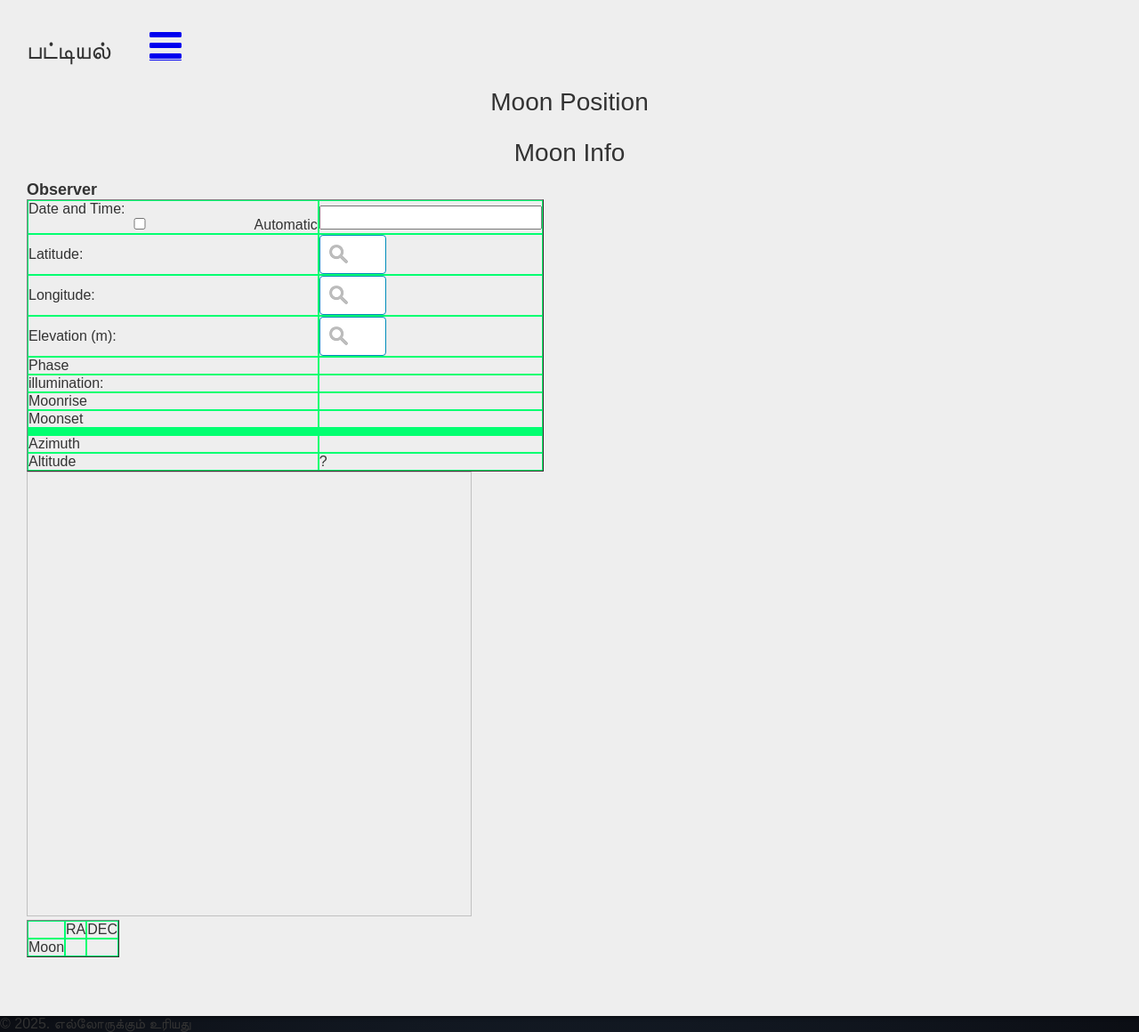
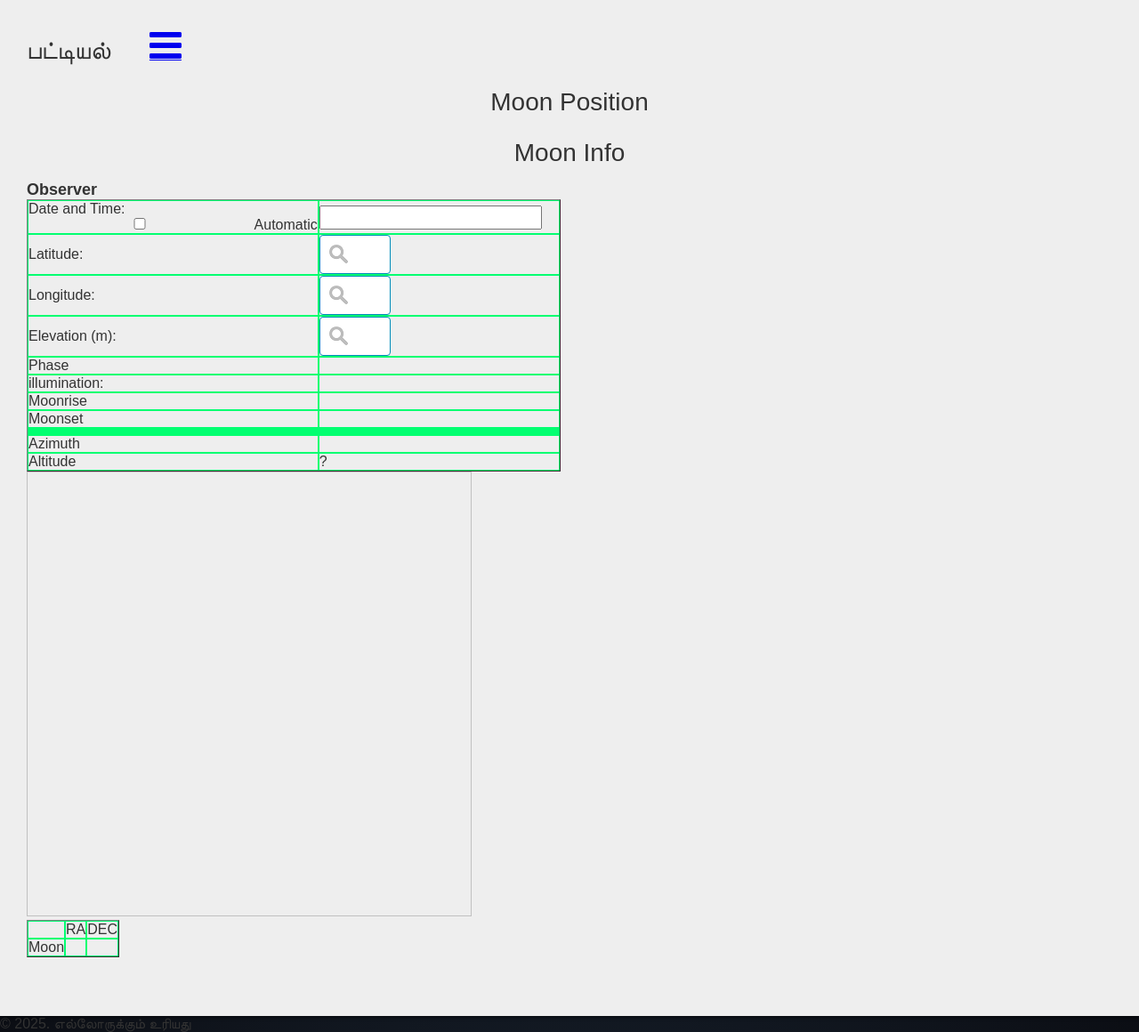
Before and after one commit to codeforweb/tamilislam, a Jekyll site: the page built from pages/moonpos.html, in a window 1280 px wide. Shown: the whole page at 89% size. Built offline with Jekyll 4.4.1, drawn with Linux system fonts in a browser that asks for light colours; some web fonts are replaced.

Commit message:
add moonpos

```diff
--- a/pages/moonpos.html
+++ b/pages/moonpos.html
@@ -31,15 +31,15 @@ layout: default
         </tr>
         <tr>
             <td>Latitude:</td>
-            <td><input type="text" id="EditLatitude" pattern="[\-\+]?\d+(\.\d*)?" size="10"></td>
+            <td><input type="text" id="EditLatitude" pattern="[\-\+]?\d+(\.\d*)?"></td>
         </tr>
         <tr>
             <td>Longitude:</td>
-            <td><input type="text" id="EditLongitude" pattern="[\-\+]?\d+(\.\d*)?" size="10"></td>
+            <td><input type="text" id="EditLongitude" pattern="[\-\+]?\d+(\.\d*)?"></td>
         </tr>
         <tr>
             <td>Elevation (m):</td>
-            <td><input type="text" id="EditElevation" pattern="[\-\+]?\d+(\.\d*)?" size="10"></td>
+            <td><input type="text" id="EditElevation" pattern="[\-\+]?\d+(\.\d*)?"></td>
         </tr>
         <tr>
             <td>Phase</td>
```
